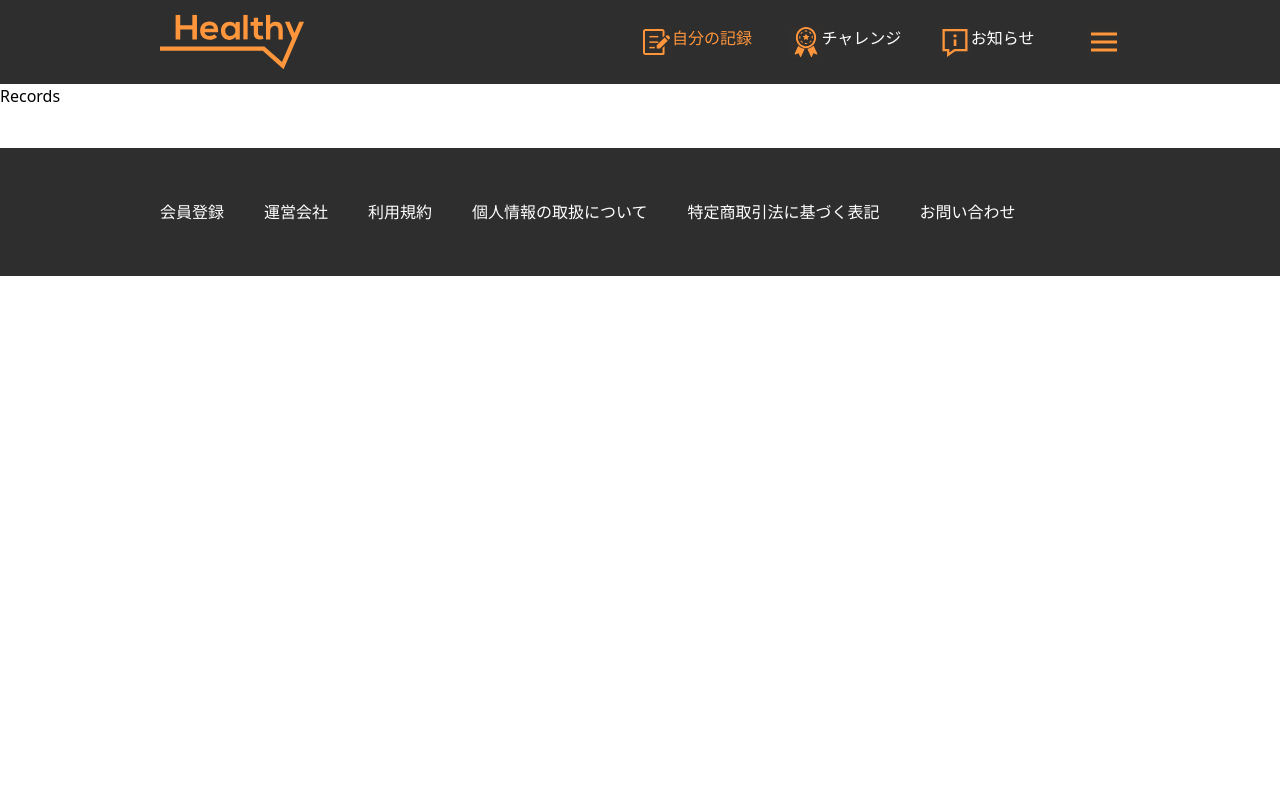
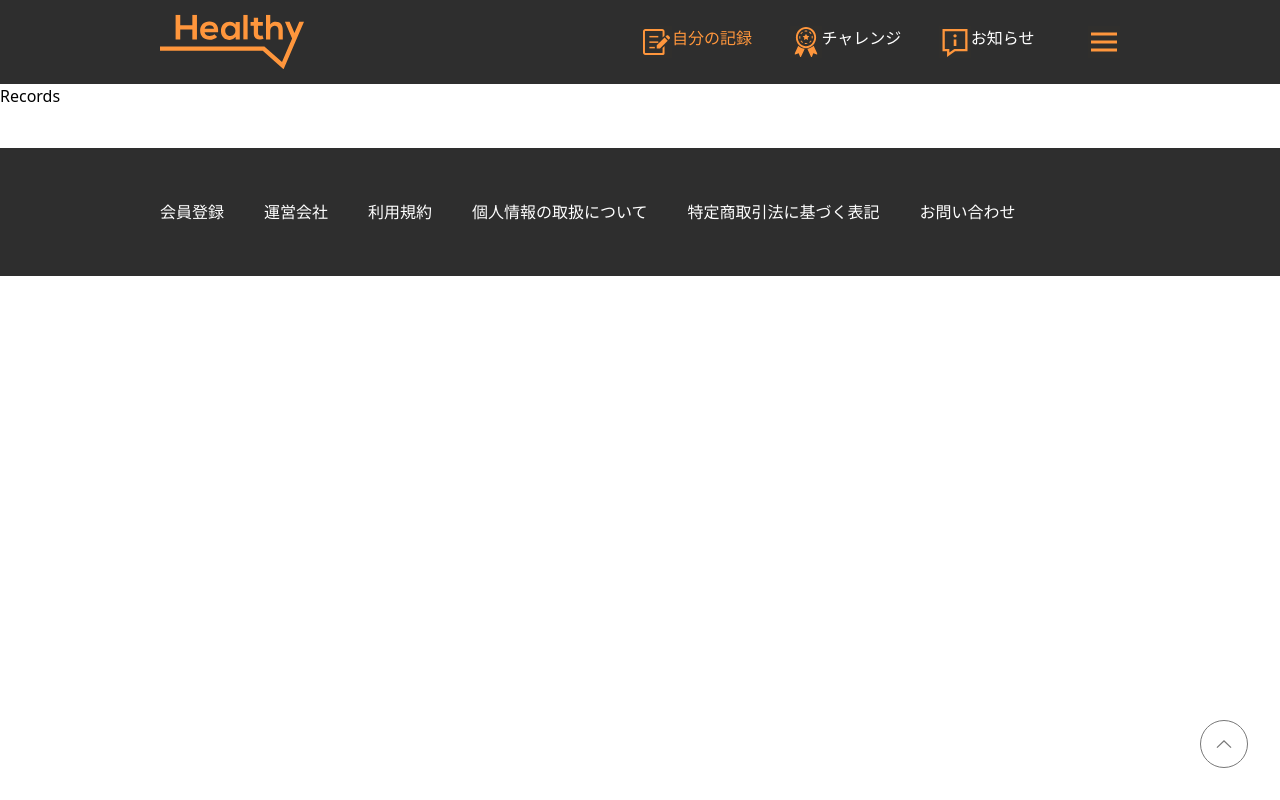
Before and after one commit to LofizDev/Arent_Test, a React (Vite) app: page /records in a window 1280 px wide. Built offline with nearby package versions, Linux system fonts and the light colour scheme.

Commit message:
Add go to top button

```diff
--- /dev/null
+++ b/src/components/GoToTop.tsx
@@ -0,0 +1,27 @@
+import GoToTopIcon from "/assets/icons/go-to-top.svg";
+
+function GoToTop() {
+  const handleGoToTop = () => {
+    window.scrollTo({
+      top: 0,
+      behavior: "smooth",
+    });
+  };
+
+  return (
+    <div
+      className="GoToTop"
+      onClick={handleGoToTop}
+      style={{
+        position: "fixed",
+        bottom: "2rem",
+        right: "2rem",
+        cursor: "pointer",
+      }}
+    >
+      <img src={GoToTopIcon} alt="go-to-top" />
+    </div>
+  );
+}
+
+export default GoToTop;
--- a/src/layout/index.tsx
+++ b/src/layout/index.tsx
@@ -1,12 +1,14 @@
 import Header from "./Header";
 import Footer from "./Footer";
+import GoToTop from "../components/GoToTop";
 
 function Layout(props: any) {
   return (
-        <div className="w-full mx-auto">
+    <div className="w-full mx-auto relative">
       <Header />
       {props.children}
       <Footer />
+      <GoToTop />
     </div>
   );
 }
```
Also changed, not shown: public/assets/icons/go-to-top.svg (added). Lines whose indentation alone changed are shown as unchanged.
